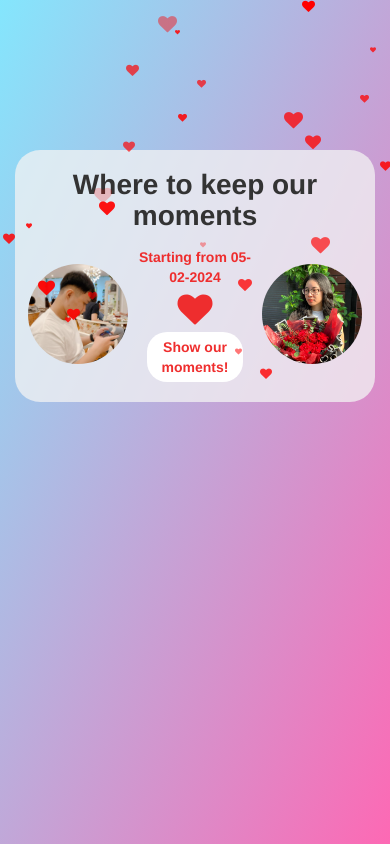
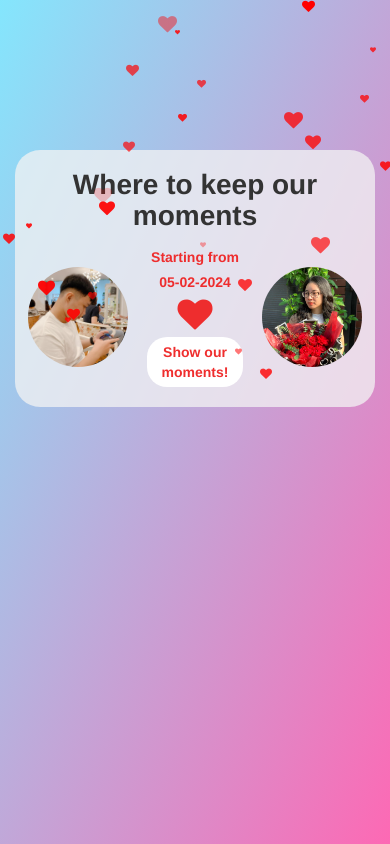
Before and after one commit to ChiDao9598/ChiDao9598.github.io, a plain HTML site: page index.html in a window 390 px wide. Drawn offline with nearby package versions, Linux system fonts and the light colour scheme.

Commit message:
fix mobile

```diff
--- a/index.html
+++ b/index.html
@@ -31,7 +31,8 @@
 				</div>
 				<div class="col-xs-4 col-sm-4 col-md-4 col-lg-4 loadingContent" style="padding: 0;margin: auto;">
 					<div class="wrapperLoadingContent">
-						<div style="color: #ee2525f5;">Starting from 05-02-2024</div>
+						<div style="color: #ee2525f5;">Starting from</div>
+						<div style="color: #ee2525f5;">05-02-2024</div>
 						<div class="icon"><i class="fa fa-heart"></i></div>
 						<div class="showContent" onclick="showContentEvent()">Show our moments!</div>
 						<div class="showContent hide" onclick="showContentEvent()">We're in progress to save our moments!</div>
```
